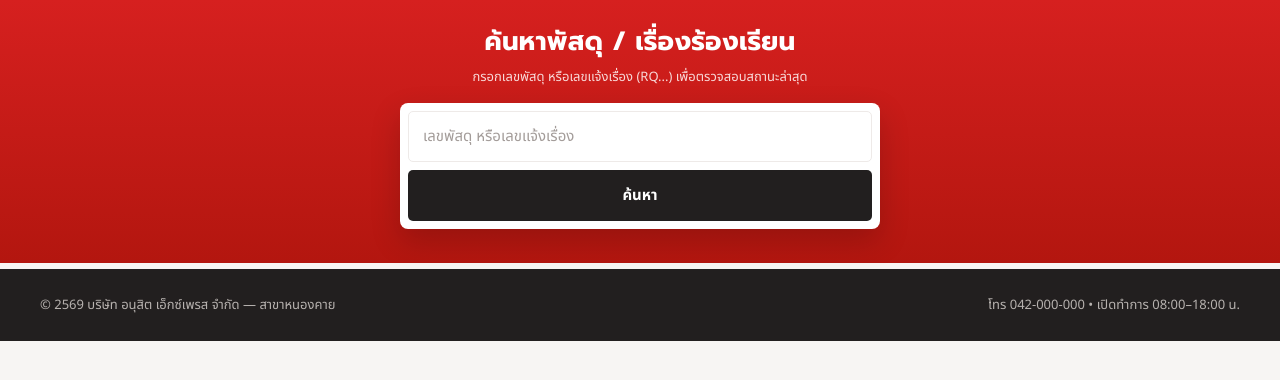
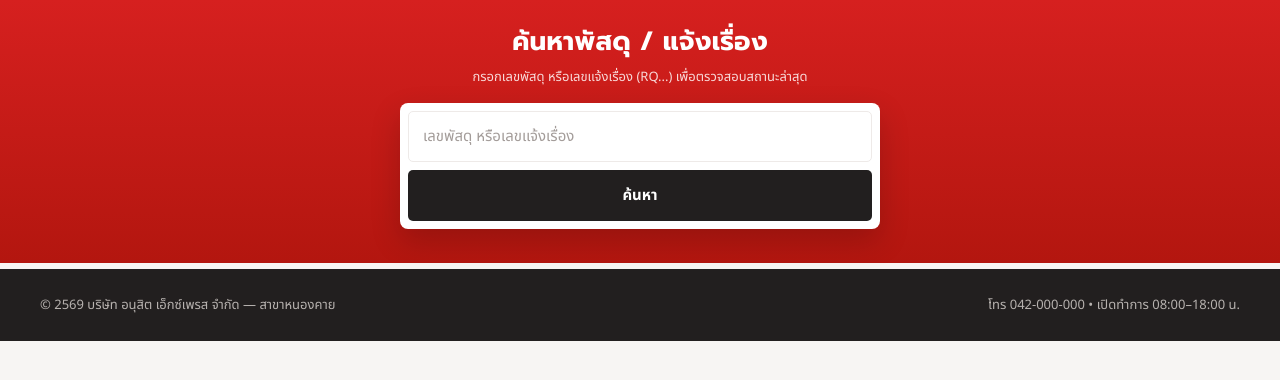
Before and after one commit to Hum-oss/anousith-parcel-tracker, a Flask app: page / in a window 1280 px wide. Shown: the part 68-448 px from the top of the page. Run offline with Flask 3, Linux system fonts and the light colour scheme; parts of the project's set-up code (start-up, migrations or seed data) failed here and were passed over.

Commit message:
Add files via upload

```diff
--- a/app.py
+++ b/app.py
@@ -255,7 +255,7 @@ def api_submit_complaint():
     if not parcel_no:
         return jsonify(ok=False, error="ต้องระบุเลขพัสดุ — หากไม่ทราบเลขพัสดุ กรุณาสอบถามเจ้าหน้าที่ก่อน"), 400
     if not name or not phone:
-        return jsonify(ok=False, error="กรุณากรอกชื่อและเบอร์โทรติดต่อกลับ"), 400
+        return jsonify(ok=False, error="กรุณากรอกชื่อและที่อยู่ผู้แจ้ง และเบอร์โทรติดต่อกลับ"), 400
 
     row_i, existing = find_case(parcel_no)
     now = now_str()
@@ -266,18 +266,18 @@ def api_submit_complaint():
         if not existing["phone"]:
             sheet.update_cell(row_i, 6, phone)
         append_log(existing["ticketNo"], "อื่นๆ", existing["status"],
-                   "ผู้รับแจ้งร้องเรียนเพิ่มเติม: " + (data.get("detail") or "-"),
-                   "ผู้รับ (ร้องเรียนเอง)", "-")
+                   "ผู้รับแจ้งเรื่องเพิ่มเติม: " + (data.get("detail") or "-"),
+                   "ผู้รับ (แจ้งเรื่องเอง)", "-")
         return jsonify(ok=True, ticketNo=existing["ticketNo"], matched=True)
 
     ticket_no = generate_ticket_no()
     ws(SHEET_CASES).append_row([
-        ticket_no, parcel_no, data.get("company") or "", "ผู้รับร้องเรียน", name, phone,
+        ticket_no, parcel_no, data.get("company") or "", "ผู้รับแจ้งเรื่อง", name, phone,
         data.get("detail") or "", "", now, "รอติดตาม", "", "", now, "",
     ], value_input_option="USER_ENTERED")
     append_log(ticket_no, "อื่นๆ", "รอติดตาม",
-               "เปิดเรื่องโดยผู้รับผ่านฟอร์มร้องเรียน: " + (data.get("detail") or "-"),
-               "ผู้รับ (ร้องเรียนเอง)", "-")
+               "เปิดเรื่องโดยผู้รับผ่านฟอร์มแจ้งเรื่อง: " + (data.get("detail") or "-"),
+               "ผู้รับ (แจ้งเรื่องเอง)", "-")
     return jsonify(ok=True, ticketNo=ticket_no, matched=False)
 
 
@@ -392,7 +392,7 @@ def api_export_excel():
     wb = Workbook()
     wsx = wb.active
     wsx.title = "รายละเอียดเคส"
-    header = ["เลขแจ้งเรื่อง", "เลขพัสดุ", "บริษัทขนส่ง", "แหล่งที่มา", "ชื่อผู้ร้องเรียน", "เบอร์โทร",
+    header = ["เลขแจ้งเรื่อง", "เลขพัสดุ", "บริษัทขนส่ง", "แหล่งที่มา", "ชื่อและที่อยู่ผู้แจ้ง", "เบอร์โทร",
               "รายละเอียด", "รูปภาพ", "วันที่เปิดเรื่อง", "สถานะปัจจุบัน", "ช่องทางล่าสุด",
               "เจ้าหน้าที่ล่าสุด", "วันที่อัปเดตล่าสุด", "วันที่ปิดเรื่อง"]
     wsx.append(header)
--- a/templates/index.html
+++ b/templates/index.html
@@ -254,7 +254,7 @@ async function onSearch() {
 async function onConfirmContact() {
   const name = document.getElementById('confirmName').value.trim();
   const phone = document.getElementById('confirmPhone').value.trim();
-  if (!name || !phone) { setState({ contactFormError: 'กรุณากรอกชื่อผู้แจ้งและเบอร์โทรศัพท์' }); return; }
+  if (!name || !phone) { setState({ contactFormError: 'กรุณากรอกชื่อและที่อยู่ผู้แจ้งและเบอร์โทรศัพท์' }); return; }
   const r = state.searchResult;
   if (!r) return;
   setState({ contactFormSubmitting: true, contactFormError: null });
@@ -274,7 +274,7 @@ async function onSubmitReport() {
   const phone = document.getElementById('reportPhone').value.trim();
   const detail = document.getElementById('reportDetail').value.trim();
   if (!parcelNo) { setState({ reportError: 'กรุณากรอกเลขพัสดุ' }); return; }
-  if (!name || !phone) { setState({ reportError: 'กรุณากรอกชื่อและเบอร์โทรติดต่อกลับ' }); return; }
+  if (!name || !phone) { setState({ reportError: 'กรุณากรอกชื่อและที่อยู่ผู้แจ้งและเบอร์โทรติดต่อกลับ' }); return; }
   setState({ reportSubmitting: true, reportError: null });
   try {
     const res = await apiPost('/api/complaints', { parcelNo, company, name, phone, detail });
@@ -577,7 +577,7 @@ function renderPublic() {
   if (s.view === 'search') {
     body += `
     <section style="background:linear-gradient(180deg,#D6201F,#B3160F);padding:22px 16px 34px;text-align:center">
-      <h1 style="font-family:'Prompt',sans-serif;color:#fff;font-size:clamp(18px,3.5vw,26px);margin:0 0 6px;letter-spacing:.3px">ค้นหาพัสดุ / เรื่องร้องเรียน</h1>
+      <h1 style="font-family:'Prompt',sans-serif;color:#fff;font-size:clamp(18px,3.5vw,26px);margin:0 0 6px;letter-spacing:.3px">ค้นหาพัสดุ / แจ้งเรื่อง</h1>
       <p style="color:#F8D9D8;font-size:13px;margin:0 0 16px">กรอกเลขพัสดุ หรือเลขแจ้งเรื่อง (RQ...) เพื่อตรวจสอบสถานะล่าสุด</p>
       <div style="max-width:480px;margin:0 auto;display:flex;flex-direction:column;gap:8px;background:#fff;padding:8px;border-radius:8px;box-shadow:0 12px 30px rgba(0,0,0,0.18)">
         <input id="searchQuery" placeholder="เลขพัสดุ หรือเลขแจ้งเรื่อง" onkeydown="if(event.key==='Enter')onSearch()" style="border:1px solid #EEEAE8;border-radius:5px;outline:none;padding:13px 14px;font-size:15px;color:#221F1F;width:100%">
@@ -591,7 +591,7 @@ function renderPublic() {
       body += `
       <div style="background:#fff;border-radius:8px;box-shadow:0 10px 26px rgba(0,0,0,0.08);padding:28px 22px;text-align:center" class="fadein">
         <div style="font-size:16px;font-weight:700;color:#B3160F;margin-bottom:6px">ไม่พบข้อมูล</div>
-        <div style="font-size:13.5px;color:#726B68">ไม่พบเลขพัสดุ/เลขแจ้งเรื่องนี้ในระบบ (ระบบค้นหาได้เฉพาะพัสดุที่มีการแจ้งเรื่องร้องเรียนแล้วเท่านั้น) กรุณาแจ้งเรื่องเพื่อให้เจ้าหน้าที่ช่วยตามหา</div>
+        <div style="font-size:13.5px;color:#726B68">ไม่พบเลขพัสดุ/เลขแจ้งเรื่องนี้ในระบบ (ระบบค้นหาได้เฉพาะพัสดุที่มีการแจ้งเรื่องแล้วเท่านั้น) กรุณาแจ้งเรื่องเพื่อให้เจ้าหน้าที่ช่วยตามหา</div>
         <div class="clickable" onclick="goReport()" style="margin-top:16px;display:inline-block;background:#D6201F;color:#fff;padding:11px 22px;border-radius:4px;font-weight:700;font-size:14px">แจ้งเรื่องตามหาพัสดุ</div>
       </div>`;
     }
@@ -641,8 +641,8 @@ function renderPublic() {
             <div style="font-size:13.5px;color:#2E7D32;font-weight:700">✓ บันทึกข้อมูลติดต่อแล้ว เจ้าหน้าที่จะติดต่อกลับ</div>
           ` : `
             <div style="font-size:13px;font-weight:700;margin-bottom:10px;font-family:'Prompt',sans-serif">ยืนยันข้อมูลติดต่อ (สำหรับให้เจ้าหน้าที่ติดต่อกลับ)</div>
-            <div style="display:grid;grid-template-columns:1fr 1fr;gap:10px;margin-bottom:8px">
-              <input id="confirmName" placeholder="ชื่อผู้แจ้ง" style="width:100%;padding:9px 12px;border:1px solid #DCD6D3;border-radius:4px;font-size:13.5px">
+            <div style="display:flex;flex-direction:column;gap:10px;margin-bottom:8px">
+              <textarea id="confirmName" placeholder="ชื่อและที่อยู่ผู้แจ้ง" rows="2" style="width:100%;padding:9px 12px;border:1px solid #DCD6D3;border-radius:4px;font-size:13.5px;resize:vertical;font-family:inherit"></textarea>
               <input id="confirmPhone" placeholder="เบอร์โทรศัพท์" style="width:100%;padding:9px 12px;border:1px solid #DCD6D3;border-radius:4px;font-size:13.5px">
             </div>
             ${s.contactFormError ? `<div style="color:#B3160F;font-size:12px;font-weight:600;margin-bottom:8px">${esc(s.contactFormError)}</div>` : ''}
@@ -690,21 +690,19 @@ function renderReportForm(insideModal) {
         </div>
       </div>
       ${s.reportError ? `<div style="color:#B3160F;font-size:12px;font-weight:600;margin-top:-6px">${esc(s.reportError)}</div>` : ''}
-      <div style="display:grid;grid-template-columns:1fr 1fr;gap:12px">
-        <div>
-          <label style="font-size:12.5px;font-weight:600;color:#4A4442;display:block;margin-bottom:5px">ชื่อผู้แจ้ง</label>
-          <input id="reportName" placeholder="ชื่อ-นามสกุล" style="width:100%;padding:9px 12px;border:1px solid #DCD6D3;border-radius:4px;font-size:13.5px">
-        </div>
-        <div>
-          <label style="font-size:12.5px;font-weight:600;color:#4A4442;display:block;margin-bottom:5px">เบอร์โทรติดต่อ/WhatsApp</label>
-          <input id="reportPhone" placeholder="08X-XXX-XXXX" style="width:100%;padding:9px 12px;border:1px solid #DCD6D3;border-radius:4px;font-size:13.5px">
-        </div>
+      <div>
+        <label style="font-size:12.5px;font-weight:600;color:#4A4442;display:block;margin-bottom:5px">ชื่อและที่อยู่ผู้แจ้ง</label>
+        <textarea id="reportName" placeholder="ชื่อ-นามสกุล และที่อยู่สำหรับติดต่อกลับ" rows="2" style="width:100%;padding:9px 12px;border:1px solid #DCD6D3;border-radius:4px;font-size:13.5px;resize:vertical;font-family:inherit"></textarea>
+      </div>
+      <div>
+        <label style="font-size:12.5px;font-weight:600;color:#4A4442;display:block;margin-bottom:5px">เบอร์โทรติดต่อ/WhatsApp</label>
+        <input id="reportPhone" placeholder="08X-XXX-XXXX" style="width:100%;padding:9px 12px;border:1px solid #DCD6D3;border-radius:4px;font-size:13.5px">
       </div>
       <div>
         <label style="font-size:12.5px;font-weight:600;color:#4A4442;display:block;margin-bottom:5px">รายละเอียดปัญหา</label>
         <textarea id="reportDetail" placeholder="อธิบายปัญหา เช่น พัสดุล่าช้า ยังไม่ได้รับ ฯลฯ" rows="3" style="width:100%;padding:9px 12px;border:1px solid #DCD6D3;border-radius:4px;font-size:13.5px;resize:vertical"></textarea>
       </div>
-      <button onclick="onSubmitReport()" style="margin-top:2px;background:#D6201F;color:#fff;border:none;padding:11px;border-radius:4px;font-size:14px;font-weight:700;cursor:pointer">${s.reportSubmitting ? 'กำลังส่ง...' : 'ส่งเรื่องร้องเรียน'}</button>
+      <button onclick="onSubmitReport()" style="margin-top:2px;background:#D6201F;color:#fff;border:none;padding:11px;border-radius:4px;font-size:14px;font-weight:700;cursor:pointer">${s.reportSubmitting ? 'กำลังส่ง...' : 'ส่งแจ้งเรื่อง'}</button>
     </div>`;
   if (insideModal) return form;
   return `
@@ -735,7 +733,7 @@ function renderStaff() {
   const s = state;
   const isAdmin = s.auth && s.auth.role === 'admin';
   const roleLabel = isAdmin ? 'แอดมิน' : 'พนักงาน';
-  const pageTitles = { dashboard: 'แดชบอร์ด', cases: 'เคสร้องเรียน', users: 'ผู้ใช้งาน' };
+  const pageTitles = { dashboard: 'แดชบอร์ด', cases: 'เคสแจ้งเรื่อง', users: 'ผู้ใช้งาน' };
 
   let pageBody = '';
   if (s.casesLoading && !s.casesLoaded) {
@@ -758,10 +756,9 @@ function renderStaff() {
       </div>
       <nav style="padding:14px;display:flex;flex-direction:column;gap:4px;flex:1">
         <div class="clickable" onclick="goStaffPage('dashboard')" style="padding:11px 14px;border-radius:5px;font-size:14px;font-weight:600;background:${s.staffPage === 'dashboard' ? '#D6201F' : 'transparent'};color:${s.staffPage === 'dashboard' ? '#fff' : '#D9D4D1'}">แดชบอร์ด</div>
-        <div class="clickable" onclick="goStaffPage('cases')" style="padding:11px 14px;border-radius:5px;font-size:14px;font-weight:600;background:${s.staffPage === 'cases' ? '#D6201F' : 'transparent'};color:${s.staffPage === 'cases' ? '#fff' : '#D9D4D1'}">เคสร้องเรียน</div>
+        <div class="clickable" onclick="goStaffPage('cases')" style="padding:11px 14px;border-radius:5px;font-size:14px;font-weight:600;background:${s.staffPage === 'cases' ? '#D6201F' : 'transparent'};color:${s.staffPage === 'cases' ? '#fff' : '#D9D4D1'}">เคสแจ้งเรื่อง</div>
         ${isAdmin ? `<div class="clickable" onclick="goStaffPage('users')" style="padding:11px 14px;border-radius:5px;font-size:14px;font-weight:600;background:${s.staffPage === 'users' ? '#D6201F' : 'transparent'};color:${s.staffPage === 'users' ? '#fff' : '#D9D4D1'}">ผู้ใช้งาน</div>` : ''}
       </nav>
-      <div class="clickable" onclick="doLogout()" style="padding:16px 20px;border-top:1px solid #3A3432;font-size:13px;color:#B7B2AF">← ออกจากระบบ</div>
     </aside>
     <div style="flex:1;background:#F7F5F3;min-width:0">
       <header style="background:#fff;border-bottom:1px solid #EEEAE8;padding:16px 32px;display:flex;justify-content:space-between;align-items:center">
@@ -769,6 +766,7 @@ function renderStaff() {
         <div style="display:flex;align-items:center;gap:10px">
           <span style="font-size:12px;background:#FBEAE9;color:#B3160F;padding:5px 12px;border-radius:20px;font-weight:700">${esc(roleLabel)} · ${esc(s.auth ? s.auth.nickname : '')}</span>
           <div style="width:34px;height:34px;border-radius:50%;background:#221F1F;color:#fff;display:flex;align-items:center;justify-content:center;font-size:13px;font-weight:700">${esc((s.auth && s.auth.nickname ? s.auth.nickname[0] : 'U'))}</div>
+          <span class="clickable" onclick="doLogout()" style="font-size:12.5px;color:#8A8380;font-weight:600;border-left:1px solid #EEEAE8;padding-left:10px">← ออกจากระบบ</span>
         </div>
       </header>
       <div style="padding:28px 32px">${pageBody}</div>
@@ -881,7 +879,7 @@ function renderCases() {
     <div style="display:flex;justify-content:space-between;align-items:center;margin-bottom:16px">
       <div style="font-size:13px;color:#8A8380">ทั้งหมด ${d.casesSorted.length} เรื่อง${d.dashFilterActive ? ' (กรองอยู่)' : ''}</div>
       <div style="display:flex;gap:10px">
-        <button onclick="openReportModal()" style="background:#D6201F;color:#fff;border:none;padding:9px 18px;border-radius:4px;font-size:13px;font-weight:700;cursor:pointer">+ เพิ่มเรื่องร้องเรียน</button>
+        <button onclick="openReportModal()" style="background:#D6201F;color:#fff;border:none;padding:9px 18px;border-radius:4px;font-size:13px;font-weight:700;cursor:pointer">+ แจ้งเรื่องใหม่</button>
         <button onclick="onExportExcel()" style="background:#fff;border:1px solid #DCD6D3;padding:9px 18px;border-radius:4px;font-size:13px;font-weight:700;cursor:pointer;color:#3D3835">${s.exportBusy ? '...' : '⬇ ส่งออก Excel'}</button>
       </div>
     </div>
@@ -902,7 +900,7 @@ function renderCases() {
               <td style="padding:12px 16px"><span style="font-size:12px;font-weight:700;padding:4px 12px;border-radius:20px;background:${sc.bg};color:${sc.color}">${esc(c.status)}</span></td>
               <td style="padding:12px 16px;text-align:right"><span class="clickable" onclick="openCase('${esc(c.ticketNo)}')" style="color:#D6201F;font-weight:700">ดู</span></td>
             </tr>`;
-          }).join('') : `<tr><td colspan="7" style="padding:24px;text-align:center;color:#A39C99">ไม่มีเรื่องร้องเรียนในช่วงที่เลือก</td></tr>`}
+          }).join('') : `<tr><td colspan="7" style="padding:24px;text-align:center;color:#A39C99">ไม่มีรายการแจ้งเรื่องในช่วงที่เลือก</td></tr>`}
         </tbody>
       </table>
     </div>
@@ -1003,7 +1001,7 @@ function renderReportModal() {
   <div style="position:fixed;inset:0;background:rgba(34,31,31,0.5);display:flex;align-items:center;justify-content:center;z-index:50;padding:20px" onclick="closeReportModal()">
     <div style="background:#fff;border-radius:8px;width:520px;max-width:100%;max-height:90vh;overflow:auto" onclick="stopProp(event)">
       <div style="padding:18px 22px;border-bottom:1px solid #EEEAE8;display:flex;justify-content:space-between;align-items:center">
-        <div style="font-size:16px;font-weight:700;font-family:'Prompt',sans-serif">เพิ่มเรื่องร้องเรียน</div>
+        <div style="font-size:16px;font-weight:700;font-family:'Prompt',sans-serif">แจ้งเรื่องพัสดุ</div>
         <span class="clickable" onclick="closeReportModal()" style="font-size:18px;color:#8A8380">✕</span>
       </div>
       <div style="padding:18px 22px">${renderReportForm(true)}</div>
```
